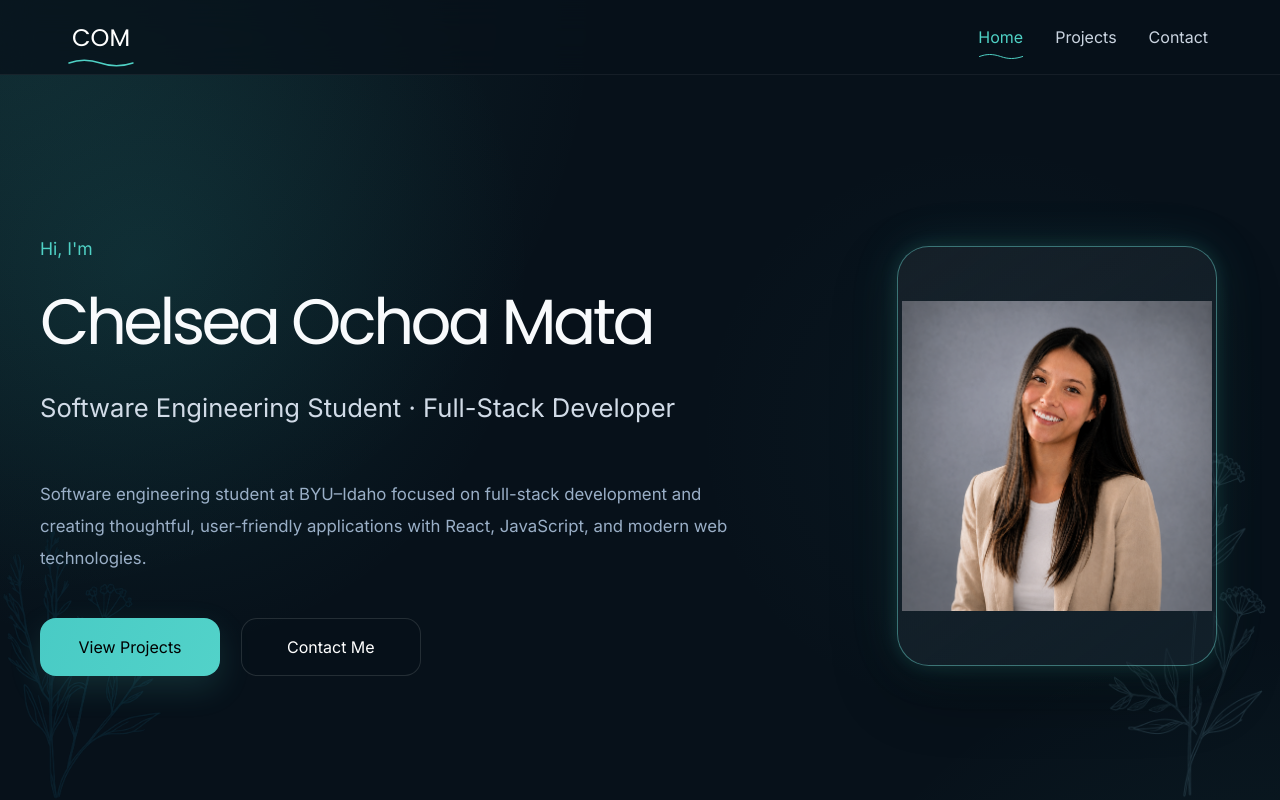
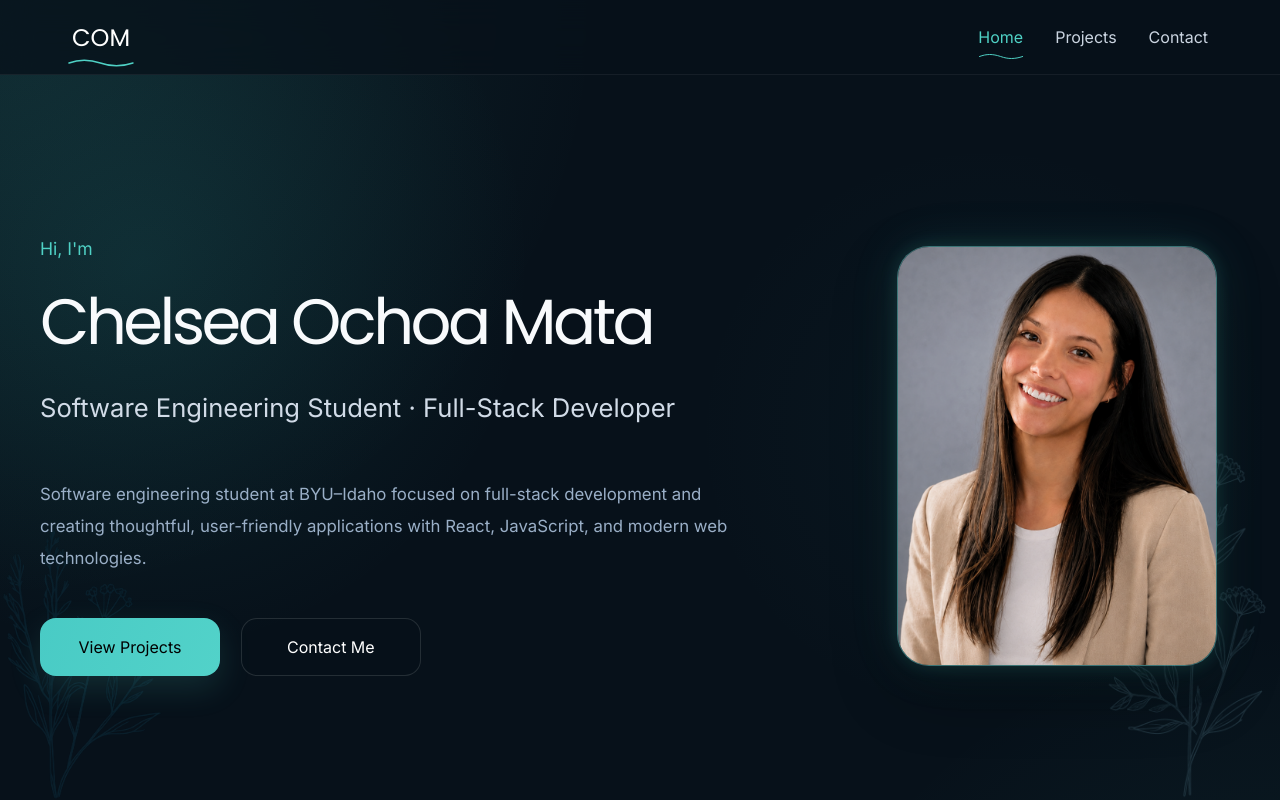
Before and after one commit to omcore7/portfolio, a React app: page / in a window 1280 px wide. Shown: the top 800 px of the page. Built offline with nearby package versions, Linux system fonts and the light colour scheme; the HTML template or start-up script is replaced by a standard one.

Commit message:
Update portfolio profile image

```diff
--- a/src/styles/home.css
+++ b/src/styles/home.css
@@ -12,11 +12,28 @@
 .home-page .secondary-button { background:rgba(7,17,26,.25); border-color:rgba(255,255,255,.12); }
 .home-page .hero-image-container { position:relative; z-index:3; display:flex; justify-content:center; }
 .home-page .profile-card { position:relative; z-index:3; width:320px; height:420px; padding:4px; overflow:hidden; display:flex; align-items:center; justify-content:center; color:#64748b; border:1px solid rgba(110,219,212,.45); border-radius:2rem; background:linear-gradient(145deg,rgba(255,255,255,.055),rgba(21,37,47,.72)); box-shadow:0 0 18px rgba(79,209,197,.14),0 0 52px rgba(79,209,197,.11),0 25px 65px rgba(0,0,0,.32); }
-.profile-image { width:100%; height:100%; display:block; object-fit:cover; object-position:center; border-radius:calc(2rem - 5px); }
 .home-flowers { position:absolute; z-index:1; display:block; object-fit:contain; object-position:bottom; pointer-events:none; user-select:none; }
 .home-flowers-left { width:220px; height:320px; left:-12px; bottom:0; opacity:.56; filter:brightness(1.45) saturate(.85); }
 .home-flowers-right { width:235px; height:390px; right:-15px; bottom:0; opacity:.44; filter:brightness(1.2) saturate(.85); }
 .home-page + .footer { margin-top:0; }
+.profile-card {
+  width: 100%;
+  max-width: 480px;
+  aspect-ratio: 1 / 1;
+  overflow: hidden;
+  border: 1px solid rgba(79, 209, 197, 0.55);
+  border-radius: 48px;
+  box-shadow: 0 0 35px rgba(79, 209, 197, 0.12);
+}
+
+.profile-picture {
+  width: 100%;
+  height: 100%;
+  display: block;
+  object-fit: cover;
+  object-position: center 25%;
+  transform: scale(1.18);
+}
 @media (max-width:1100px) { .home-page .hero-title { white-space:normal; font-size:clamp(3.4rem,6vw,4.6rem); } }
 @media (max-width:900px) { .home-page { display:block; padding:7.5rem 1.5rem 4rem; } .home-page .hero-layout { grid-template-columns:1fr; gap:3.5rem; text-align:center; } .home-page .hero-description{margin:2.5rem auto 0} .home-page .hero-buttons{justify-content:center} .home-page .hero-image-container{grid-row:1} .home-flowers-left{width:170px;height:260px;opacity:.42} .home-flowers-right{width:180px;height:300px;opacity:.34} }
 @media (max-width:520px) { .home-page { padding:6.8rem 1.15rem 3rem; } .home-page .hero-layout{gap:2.5rem} .home-page .profile-card{width:min(280px,78vw);height:360px} .home-page .hero-intro{margin-bottom:1rem} .home-page .hero-title{font-size:clamp(2.65rem,13vw,3.25rem);line-height:1.05} .home-page .hero-subtitle{margin-top:1.35rem;font-size:1.2rem;line-height:1.45} .home-page .hero-description{margin-top:2rem;font-size:.96rem;line-height:1.75} .home-page .hero-buttons{flex-direction:column;gap:.85rem;margin-top:2rem} .home-page .primary-button,.home-page .secondary-button{width:100%;min-width:0} .home-flowers-left{width:125px;height:210px;left:-35px;opacity:.32} .home-flowers-right{width:135px;height:230px;right:-40px;opacity:.28} }
```
